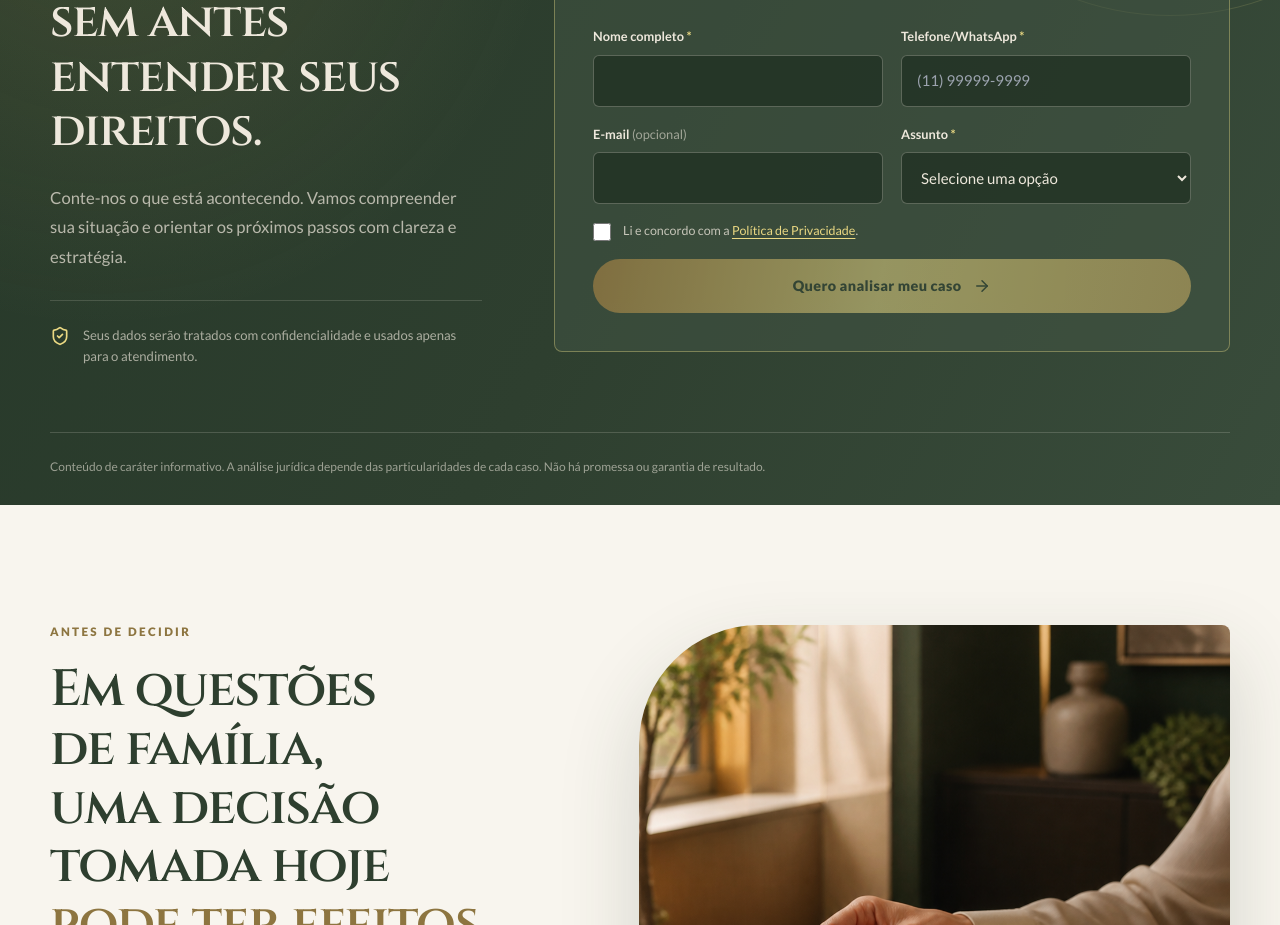
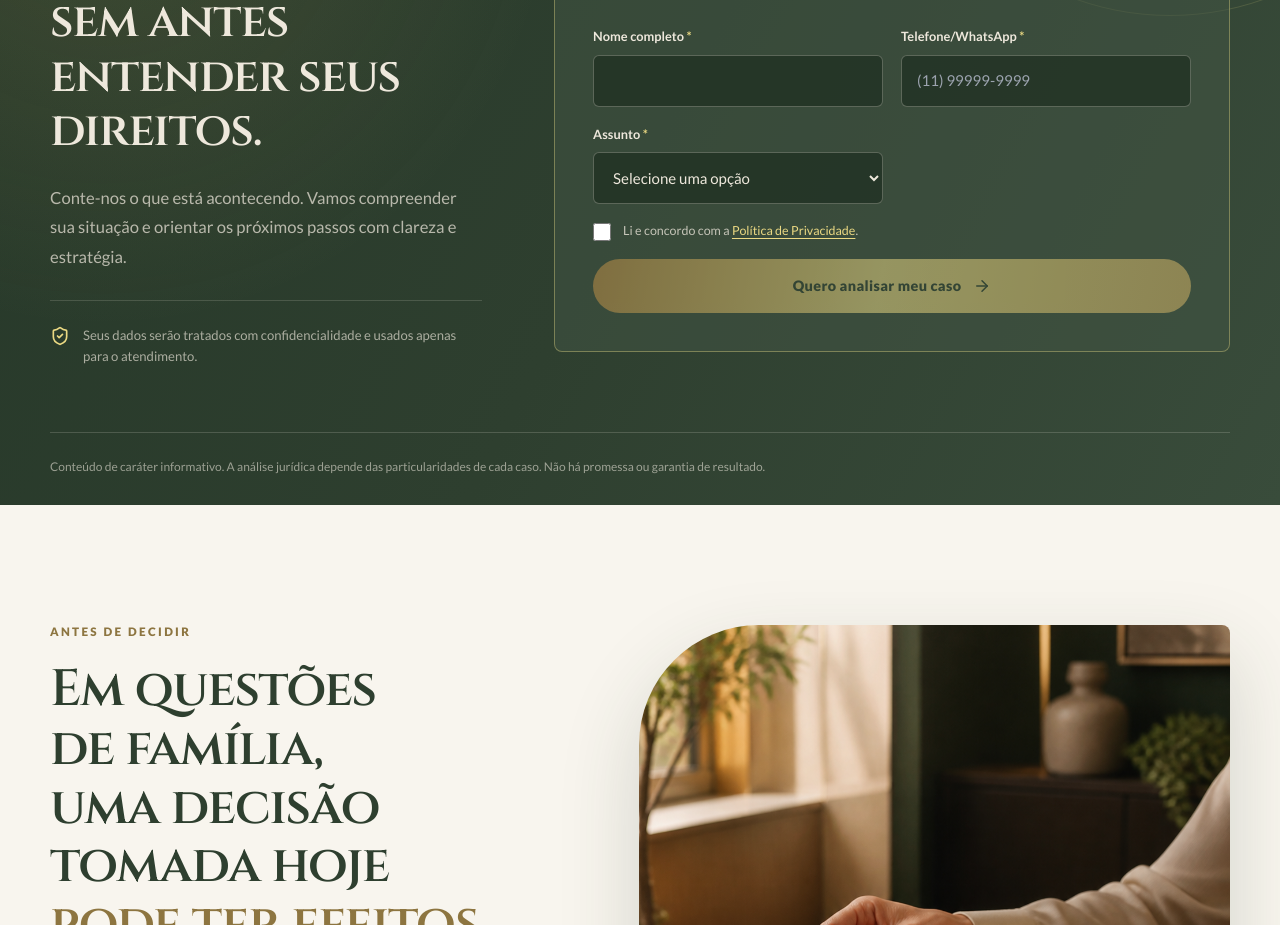
Before and after one commit to squadaguias-max/Pesseghini-Doniani-Advocacia-, a React (Vite) app: page / in a window 1280 px wide. Shown: the part 1100-2025 px from the top of the page. Built offline with nearby package versions, Linux system fonts and the light colour scheme.

Commit message:
Remove email do formulario

```diff
--- a/src/modules/home/components/ContactForm.jsx
+++ b/src/modules/home/components/ContactForm.jsx
@@ -80,7 +80,6 @@ export function ContactForm() {
     const payload = {
       fullName: formData.get("fullName"),
       phone: formData.get("phone"),
-      email: formData.get("email"),
       subject: formData.get("subject"),
       privacyAccepted,
       gclid: tracking.gclid,
@@ -144,11 +143,6 @@ export function ContactForm() {
       </div>
 
       <div className="form-field">
-        <label htmlFor="email">E-mail <span className="optional-label">(opcional)</span></label>
-        <input id="email" name="email" type="email" autoComplete="email" maxLength="254" />
-      </div>
-
-      <div className="form-field">
         <label htmlFor="subject">Assunto <span aria-hidden="true">*</span></label>
         <select id="subject" name="subject" defaultValue="" required>
           <option value="" disabled>Selecione uma opção</option>
--- a/src/modules/privacy/pages/PrivacyPolicyPage.jsx
+++ b/src/modules/privacy/pages/PrivacyPolicyPage.jsx
@@ -21,7 +21,7 @@ export function PrivacyPolicyPage() {
         <p>A Pesseghini & Doniani Advocacia é responsável pelas decisões sobre o tratamento dos dados coletados neste site. Solicitações relacionadas à privacidade podem ser feitas pelo <a href="/#atendimento">formulário de contato</a>.</p>
 
         <h2>2. Dados coletados</h2>
-        <p>Ao enviar o formulário, coletamos nome completo, telefone/WhatsApp, o assunto selecionado e, caso informado, o e-mail. Também registramos automaticamente, quando disponíveis, os identificadores de campanha gclid, gbraid e wbraid, a URL da página e a data e hora do envio. Os identificadores de campanha podem ser guardados no navegador para preservar a atribuição até o envio.</p>
+        <p>Ao enviar o formulário, coletamos nome completo, telefone/WhatsApp e o assunto selecionado. Também registramos automaticamente, quando disponíveis, os identificadores de campanha gclid, gbraid e wbraid, a URL da página e a data e hora do envio. Os identificadores de campanha podem ser guardados no navegador para preservar a atribuição até o envio.</p>
         <p>O formulário não solicita texto livre, CPF, renda ou endereço.</p>
 
         <h2>3. Finalidades e bases legais</h2>
```
